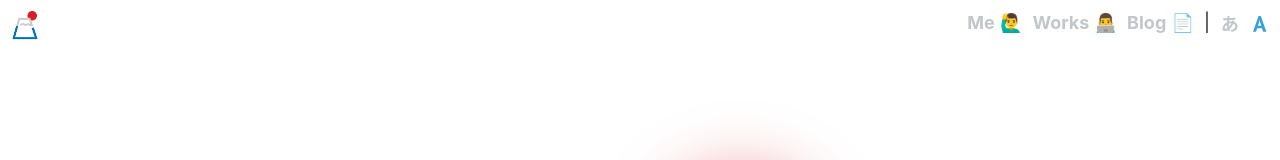
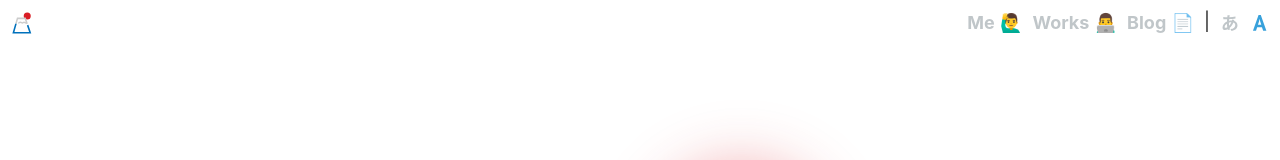
Before and after one commit to taka66/portfolio, a Nuxt app: page / in a window 1280 px wide. Shown: the top 160 px of the page. Built offline with nearby package versions, Linux system fonts and the light colour scheme.

Commit message:
Change logo as svg.

```diff
--- a/components/organisms/Header.vue
+++ b/components/organisms/Header.vue
@@ -7,11 +7,35 @@
         :to="$i18n.path('')"
         exact
       >
-        <img
+        <svg
           class="header-logo"
-          src="~/assets/logo.png"
-          alt="logo of takahirofujii.dev"
-        />
+          version="1.1"
+          id="logo"
+          xmlns="http://www.w3.org/2000/svg"
+          xmlns:xlink="http://www.w3.org/1999/xlink"
+          x="0px"
+          y="0px"
+          viewBox="0 0 450 450"
+          style="enable-background:new 0 0 450 450;"
+          xml:space="preserve"
+        >
+          <g>
+            <circle class="logo__st0" cx="323.08" cy="95.12" r="66.04" />
+            <g>
+              <path
+                class="logo__st1"
+                d="M126.56,240.38l24.08-86.46h125.9l19.49,56.19l-33.94-12.15l-28.9,13.76l-36-13.76l-37.95,7.91l-9.63,33.02
+			l47.7-13.42l34.51,15.14l31.65-13.76l44.03,17.89l27.86-9.98l-40.25-111.11H130L96.75,240.38
+			C96.75,240.38,126.79,240.6,126.56,240.38z"
+              />
+              <polygon
+                class="logo__st2"
+                points="126.56,240.38 83.22,396.09 358.41,396.09 315.75,270.88 344.65,259.87 399,423.61 44,423.61
+			96.75,240.38 		"
+              />
+            </g>
+          </g>
+        </svg>
       </NuxtLink>
     </div>
     <ul class="header-menu">
@@ -61,6 +85,7 @@
         >
           <svg
             id="layer_1"
+            class="lang-link"
             :class="{ active: $i18n.locale === 'ja' }"
             version="1.1"
             xmlns="http://www.w3.org/2000/svg"
@@ -98,6 +123,7 @@
         >
           <svg
             id="layer_2"
+            class="lang-link"
             :class="{ active: $i18n.locale === 'en' }"
             version="1.1"
             xmlns="http://www.w3.org/2000/svg"
@@ -137,14 +163,23 @@ export default {
   padding: 10px;
 }
 .header-logo {
-  width: 30px;
-  height: 30px;
+  width: 24px;
+  height: 24px;
+  .logo__st0 {
+    fill: #d91d25;
+  }
+  .logo__st1 {
+    fill: #cccccc;
+  }
+  .logo__st2 {
+    fill: #0071bc;
+  }
 }
 .header-link {
   text-decoration: none;
   transition: 0.3s;
   font-weight: bold;
-  svg {
+  .lang-link {
     width: 20px;
     fill: #c0c6c9; //Haiao
     &.active {
@@ -184,6 +219,9 @@ export default {
   display: flex;
   li {
     margin-left: 10px;
+    a {
+      vertical-align: text-bottom;
+    }
   }
 }
 @media (max-width: 480px) {
```
Also changed, not shown: assets/logo.svg (added).
